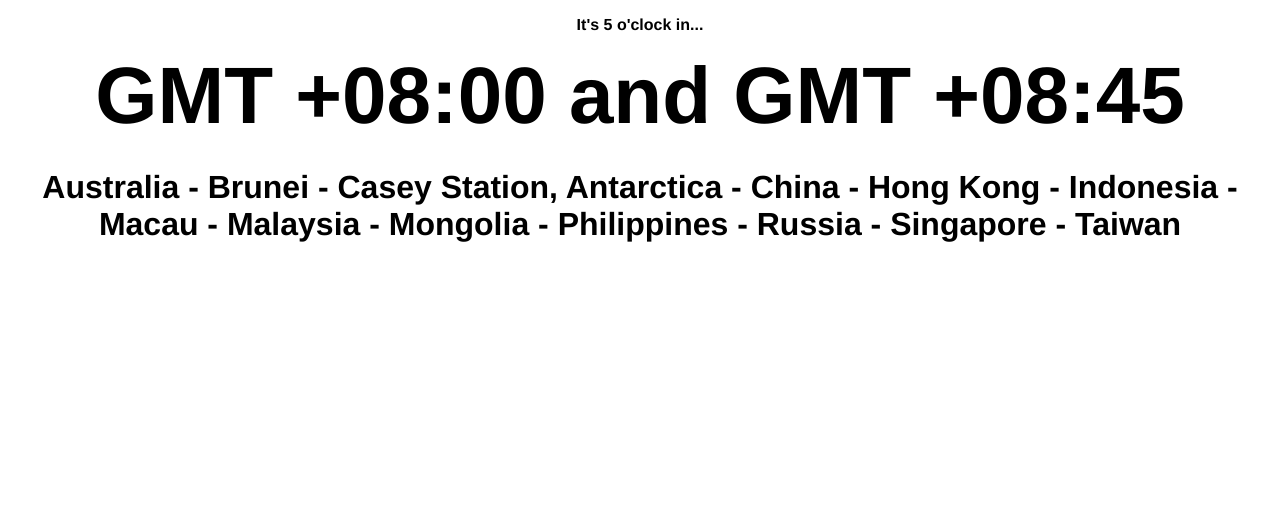
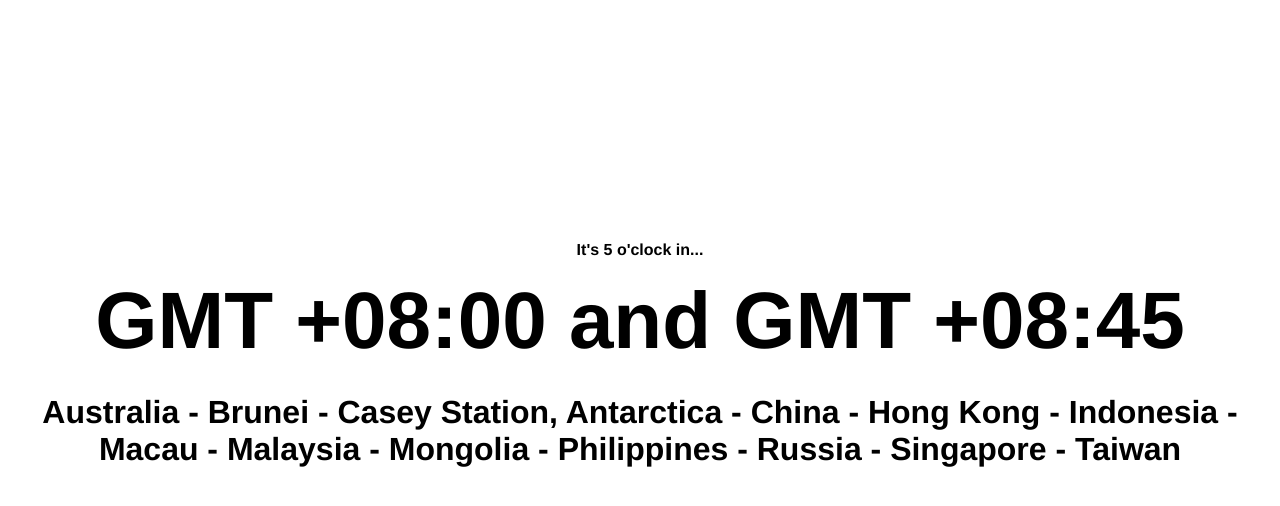
Before and after one commit to fourd/fivejs, a plain HTML site: page index.html in a window 1280 px wide. Drawn offline with Linux system fonts and the light colour scheme.

Commit message:
using flexbox to vertically centre content

```diff
--- a/fjs.css
+++ b/fjs.css
@@ -1,10 +1,32 @@
-#content{
- margin-top:5%;
+html {
+   height: 100%;
+}
+
+body {
+   display: -webkit-box;   /* OLD: Safari,  iOS, Android browser, older WebKit browsers.  */
+   display: -moz-box;      /* OLD: Firefox (buggy) */
+   display: -ms-flexbox;   /* MID: IE 10 */
+   display: -webkit-flex;  /* NEW, Chrome 21+ */
+   display: flex;          /* NEW: Opera 12.1, Firefox 22+ */
+
+   -webkit-box-align: center;
+   -ms-flex-align: center;
+   -webkit-align-items: center;
+   align-items: center;
+
+   -webkit-box-pack: center; -moz-box-pack: center;
+   -ms-flex-pack: center;
+   -webkit-justify-content: center;
+   justify-content: center;
+
+   margin: 0;
+   height: 90%;
+   width: 100% /* needed for Firefox */
 }
 p
 {
  font-family:"Helvetica", Arial, sans;
- text-align:center;
+ text-align: center;
  font-weight: bold;
 }
 
```
